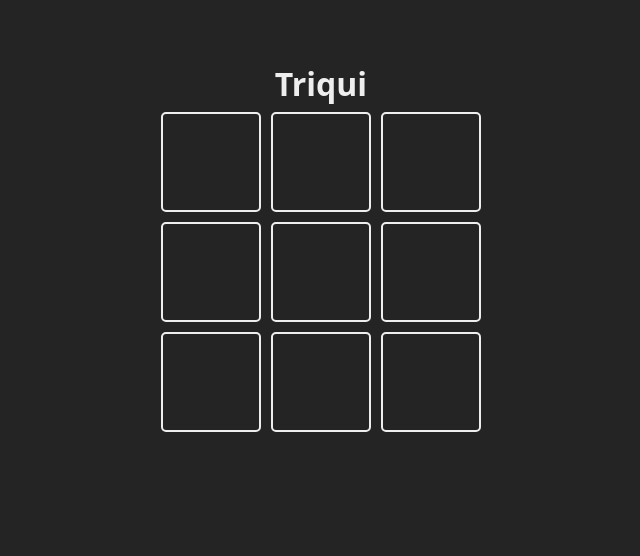
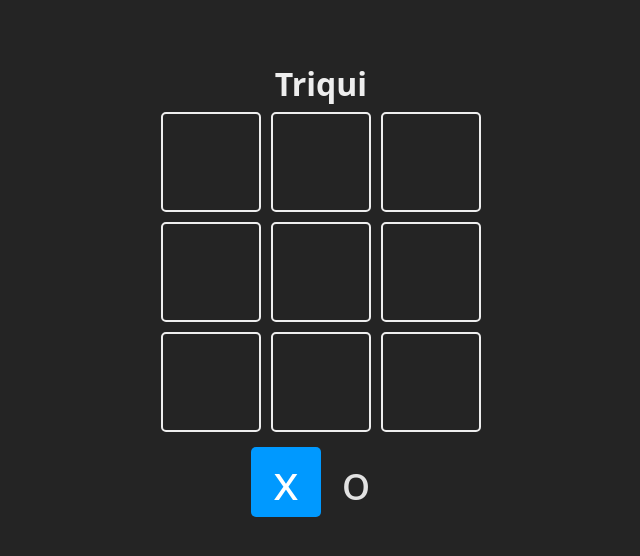
Before and after one commit to FabianCo03/react-game-triqui, a React (Vite) app: page / in a window 1280 px wide. Shown: the top 556 px of the page, without its empty margins (319-959 px from the left). Built offline with nearby package versions, Linux system fonts and the light colour scheme.

Commit message:
feat: 🎸 Lógica del tablero

```diff
--- a/src/App.jsx
+++ b/src/App.jsx
@@ -1,38 +1,62 @@
-import { useState } from 'react'
-import './App.css'
+import { useState } from "react";
+import "./App.css";
 
 const TURNS = {
-  X: 'x',
-  O: 'o',
+  X: "x",
+  O: "o",
+};
+
+const Square = ({ children, isSelected, updateBoard, index }) => {
+
+  const className = `square ${isSelected ? "is-selected" : ""}`;
+
+  const handleClick = () => {
+    updateBoard(index)
   }
 
-const Square = ({ children, updateBoard, index }) => {
-  return <div className='square' key={index}> {children} </div>
+  return (
+    <div onClick={handleClick} className={className} key={index}>
+      {children}
+    </div>
+  );
+};
+
+function App() {
+  const [board, setBoard] = useState(Array(9).fill(null));
+
+  const [turn, setTurn] = useState(TURNS.X);
+
+  const updateBoard = (index) => {
+    const newBoard = [...board]
+    newBoard[index] = turn // X ó O
+    setBoard(newBoard)
+
+    // debemos asegurarnos de cambiar el turno entre uno y otro
+    const newTurn = turn === TURNS.X ? TURNS.O : TURNS.X;
+    setTurn(newTurn)
   }
 
-function App() {
-  const [board, setBoard] = useState(Array(9).fill(null))
-  const [turn, setTurns] = useState(TURNS.X)
-
   return (
-    <main className='board'>
+    <main className="board">
       <h1>Triqui</h1>
-      <section className='game'>
-        {
-          board.map((_, index) => {
-            return(
-                <Square
-                  key={index}
-                  index={index}
-                  >
+      <section className="game">
+        {board.map((_, index) => {
+          return (
+            // ¿ por qué se pasa la función y no la ejecución ?
+            // porque no quiero ejecutar la función (ejemplo: updateBoard()); en este caso si hago esto, se me ejecutará 9 veces al recargar, y debo ejecutarlo solo cuando lo necesite
+            <Square key={index} index={index} updateBoard={updateBoard}>
               {board[index]}
             </Square>
-            )
-          })
-        }
+          );
+        })}
+      </section>
+      <section className="turn">
+        <Square isSelected={turn === TURNS.X}>{TURNS.X}</Square>
+
+        <Square isSelected={turn === TURNS.O}>{TURNS.O}</Square>
       </section>
     </main>
-  )
+  );
 }
 
-export default App
+export default App;
```
Lines whose indentation alone changed are shown as unchanged.
